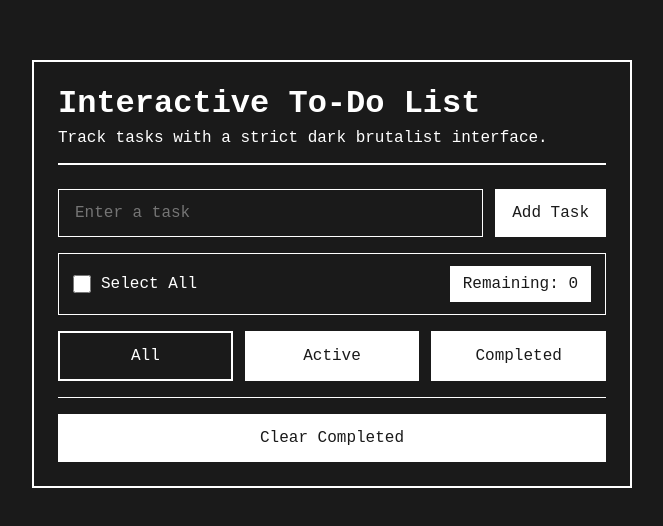
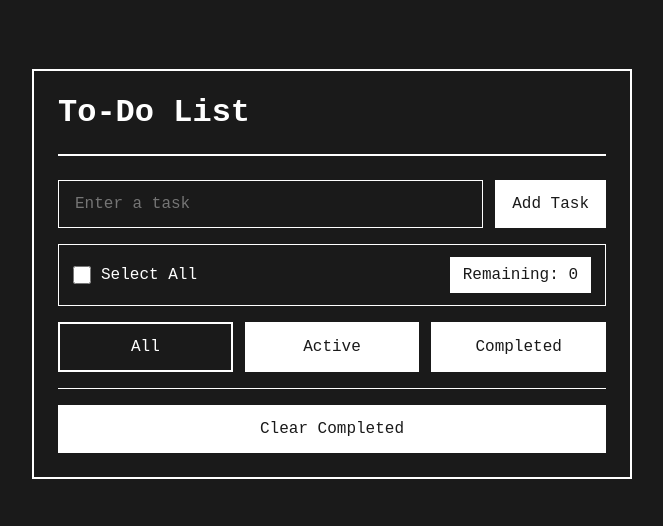
Before and after one commit to xircons/960311-assignment, a React (Vite) app: page / in a window 1280 px wide. Shown: the part 126-652 px from the top of the page, without its empty margins (308-971 px from the left). Built offline with nearby package versions, Linux system fonts and the light colour scheme; a web font is replaced by a local one.

Commit message:
Update App.jsx

```diff
--- a/src/App.jsx
+++ b/src/App.jsx
@@ -91,8 +91,8 @@ function App() {
     <main className="app-shell">
       <div className="app-container">
         <header className="app-header">
-          <h1>Interactive To-Do List</h1>
-          <p>Track tasks with a strict dark brutalist interface.</p>
+          <h1>To-Do List</h1>
+          {/* <p>..</p> */}
         </header>
 
         <TaskInput onAddTask={handleAddTask} />
```
